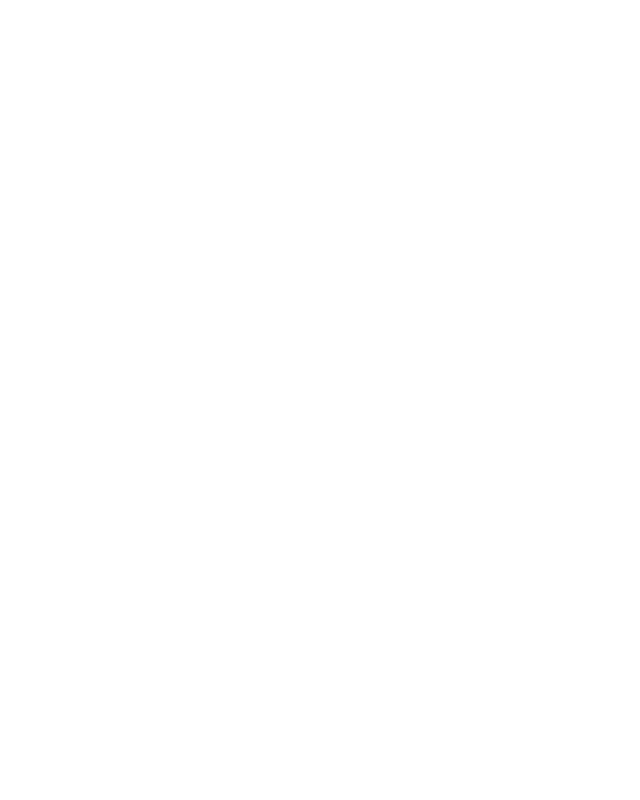
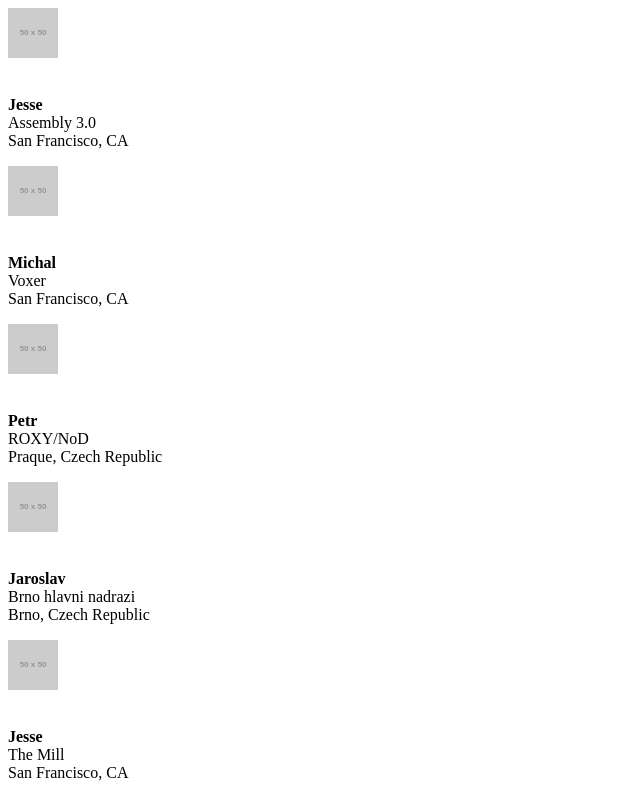
Before and after one commit to AnneliesB/php, a PHP site: page / in a window 1280 px wide. Before the commit the part shown is empty. Shown: the whole page, without its empty margins (0-640 px from the left). Run offline with PHP 8.4, Linux system fonts and the light colour scheme; grey boxes labelled with a size stand in for pictures from a placeholder-image service; some libraries are stand-ins or nearby versions.

Commit message:
array setup

```diff
--- a/05_swarm_arrays/index.php
+++ b/05_swarm_arrays/index.php
@@ -1,4 +1,46 @@
-<!DOCTYPE html>
+<?php
+
+$checkins = [
+    [
+        "image" => '<img src="https://fakeimg.pl/50x50/">',
+        "username" =>"Jesse",
+        "name-location" =>"Assembly 3.0",
+        "place" => "San Francisco, CA",
+        "distance" => "3"
+    ],
+    [
+        "image" => '<img src="https://fakeimg.pl/50x50/">',
+        "username" =>"Michal",
+        "name-location" =>"Voxer",
+        "place" => "San Francisco, CA",
+        "distance" => "18"
+    ],
+    [
+        "image" => '<img src="https://fakeimg.pl/50x50/">',
+        "username" =>"Petr",
+        "name-location" =>"ROXY/NoD",
+        "place" => "Praque, Czech Republic",
+        "distance" => "125"
+    ],
+    [
+        "image" => '<img src="https://fakeimg.pl/50x50/">',
+        "username" =>"Jaroslav",
+        "name-location" =>"Brno hlavni nadrazi",
+        "place" => "Brno, Czech Republic",
+        "distance" => "225"
+    ],
+    [
+        "image" => '<img src="https://fakeimg.pl/50x50/">',
+        "username" =>"Jesse",
+        "name-location" =>"The Mill",
+        "place" => "San Francisco, CA",
+        "distance" => "5"
+    ]
+];
+
+
+
+?><!DOCTYPE html>
 <html lang="en">
 <head>
     <meta charset="UTF-8">
@@ -8,5 +50,20 @@
 </head>
 <body>
 
+<div class="post__checkins">
+
+            <?php foreach($checkins as $c): ?>
+            <div><?php echo $c["image"]; ?></div>
+            <img src="" alt="">
+            <p class="post__checkin">
+                <strong><?php echo $c["username"]; ?></strong><br>
+                <span><?php echo $c["name-location"]; ?></span><br>
+                <span><?php echo $c["place"]; ?></span>
+            </p>
+
+            <?php endforeach; ?>
+
+        </div>
+
 </body>
 </html>
```
